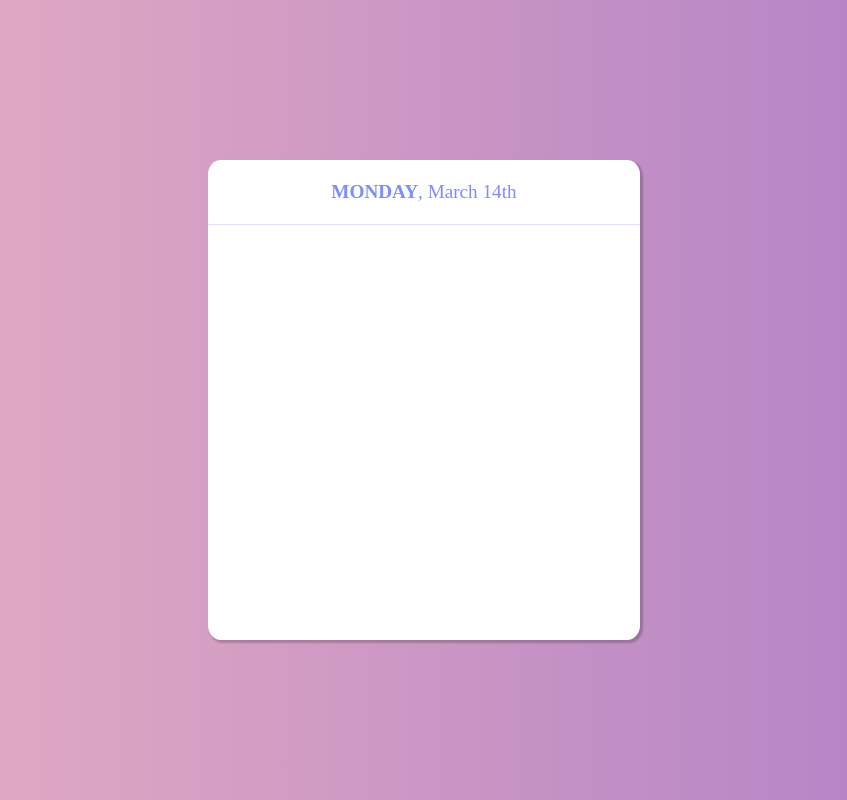
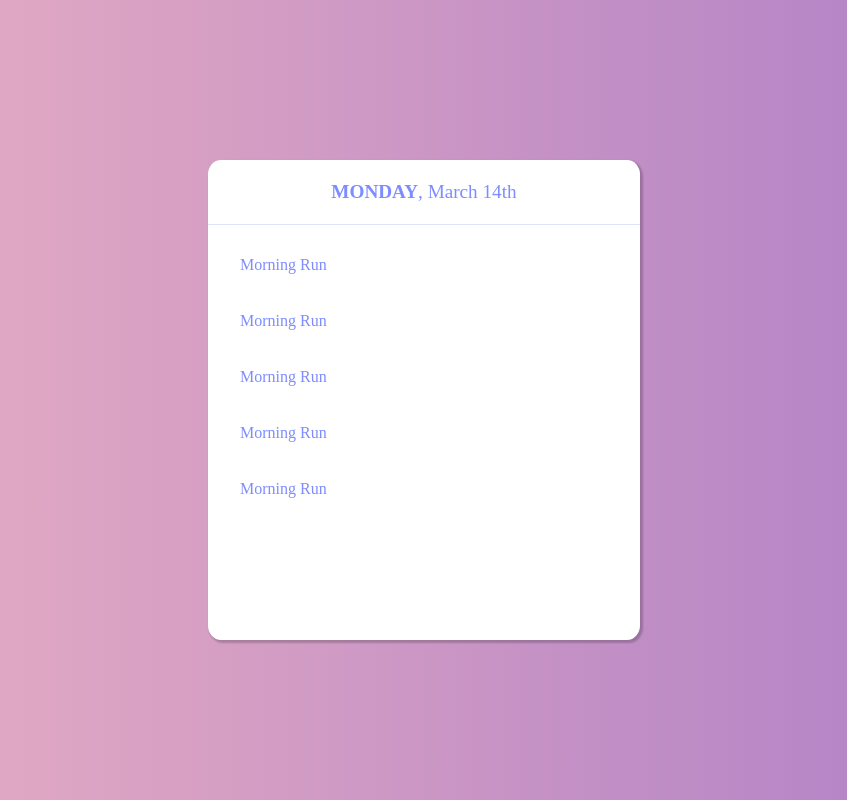
Before and after one commit to souvenir718/souTodo, a plain HTML site: page index.html in a window 1280 px wide. Shown: the whole page, without its empty margins (216-1063 px from the left). Drawn offline with Linux system fonts and the light colour scheme.

Commit message:
add li styling

```diff
--- a/index.css
+++ b/index.css
@@ -42,7 +42,7 @@ body {
 }
 
 .todo-list {
-    margin-top: 1em;
+    margin-top: 2em;
 }
 
 .todo-date {
@@ -62,3 +62,11 @@ body {
 .todo-date p {
     font-weight: 300;
 }
+
+.todo-list li {
+    padding-left: 2rem;
+    color: rgb(125, 140, 255);
+    text-align: start;
+    font-weight: 500;
+    padding-bottom: 2.5rem;
+}
--- a/index.html
+++ b/index.html
@@ -18,7 +18,13 @@
                     <i class="fas fa-list-ul select-color list-icon"></i>
                     <i class="far fa-calendar-check check-icon unselect-color"></i>
                 </div> -->
-                <ul class="todo-list"></ul>
+                <ul class="todo-list">
+                    <li>Morning Run</li>
+                    <li>Morning Run</li>
+                    <li>Morning Run</li>
+                    <li>Morning Run</li>
+                    <li>Morning Run</li>
+                </ul>
             </form>
         </div>
 
```
